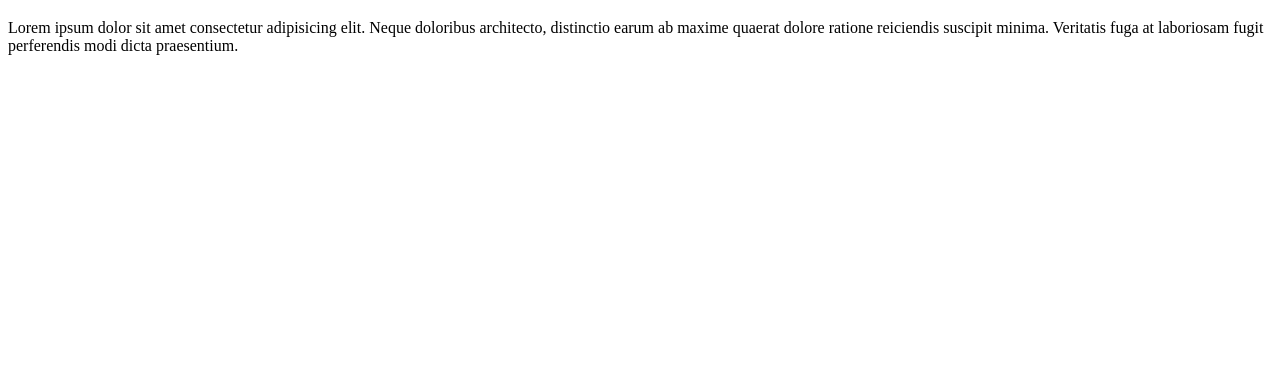
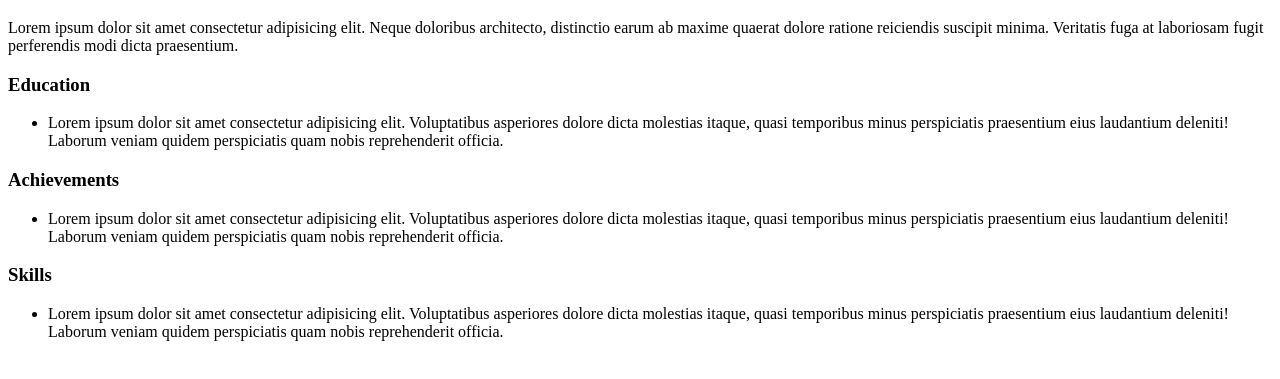
Before and after one commit to SimouneNicole/SimouneNicole.github.io, a plain HTML site: page Technical1/index.html in a window 1280 px wide. Shown: the part 61-440 px from the top of the page. Drawn offline with Linux system fonts and the light colour scheme.

Commit message:
5/11/25 8:40am Techical 1

```diff
--- a/Technical1/index.html
+++ b/Technical1/index.html
@@ -9,6 +9,18 @@
     <div class="container">
         <h1>Simoune Nicole S. Toquero</h1>
         <p>Lorem ipsum dolor sit amet consectetur adipisicing elit. Neque doloribus architecto, distinctio earum ab maxime quaerat dolore ratione reiciendis suscipit minima. Veritatis fuga at laboriosam fugit perferendis modi dicta praesentium.</p>
+        <h3>Education</h3>
+        <ul>
+            <li>Lorem ipsum dolor sit amet consectetur adipisicing elit. Voluptatibus asperiores dolore dicta molestias itaque, quasi temporibus minus perspiciatis praesentium eius laudantium deleniti! Laborum veniam quidem perspiciatis quam nobis reprehenderit officia.</li>
+        </ul>
+        <h3>Achievements</h3>
+         <ul>
+            <li>Lorem ipsum dolor sit amet consectetur adipisicing elit. Voluptatibus asperiores dolore dicta molestias itaque, quasi temporibus minus perspiciatis praesentium eius laudantium deleniti! Laborum veniam quidem perspiciatis quam nobis reprehenderit officia.</li>
+        </ul>
+        <h3>Skills</h3>
+         <ul>
+            <li>Lorem ipsum dolor sit amet consectetur adipisicing elit. Voluptatibus asperiores dolore dicta molestias itaque, quasi temporibus minus perspiciatis praesentium eius laudantium deleniti! Laborum veniam quidem perspiciatis quam nobis reprehenderit officia.</li>
+        </ul>
     </div>
 </body>
 </html>
```
